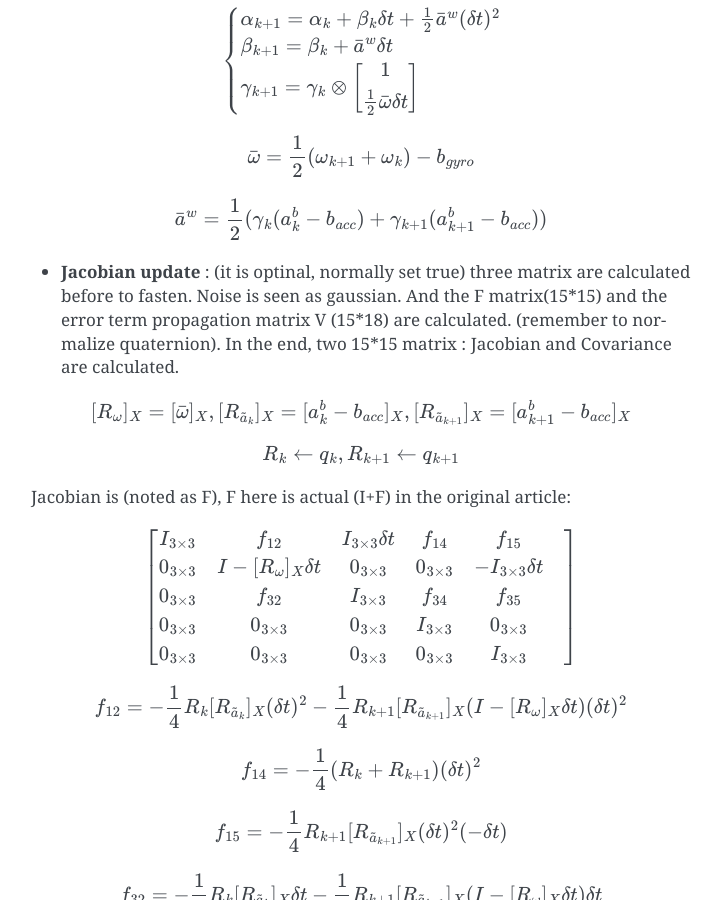
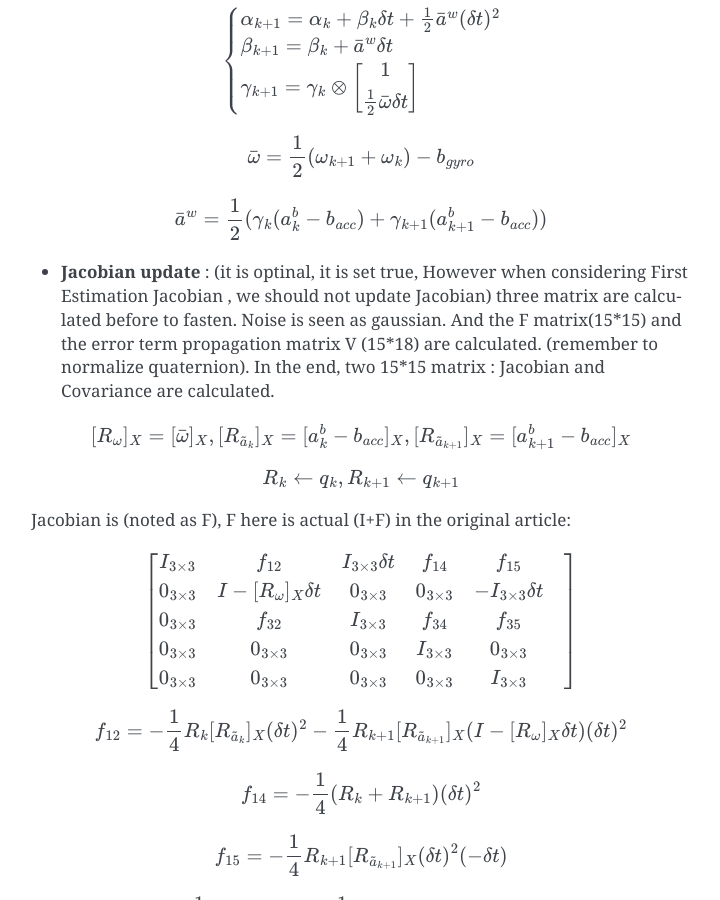
Before and after one commit to gggliuye/VIO, a Sphinx documentation site: the page built from docs/deepblue/LM.rst, in a window 1280 px wide and 900 px high, scrolled down 3203 px. Shown: the whole window, without its empty margins (389-1109 px from the left). Built offline with Sphinx 7.4.7, drawn with Linux system fonts in a browser that asks for light colours; some of the changed text lies outside the part shown.

Commit message:
Update LM.rst

```diff
--- a/docs/deepblue/LM.rst
+++ b/docs/deepblue/LM.rst
@@ -133,7 +133,7 @@ A **IntegrationBase** class is made for pre-intergration management and calculat
 .. math::
     \bar{a}^{w} = \frac{1}{2} ( \gamma_{k}(a_{k}^{b} - b_{acc}) + \gamma_{k+1}(a_{k+1}^{b} - b_{acc}) )
 
-* **Jacobian update** : (it is optinal, normally set true) three matrix are calculated before to fasten. Noise is seen as gaussian. And the F matrix(15*15) and the error term propagation matrix V (15*18) are calculated. (remember to normalize quaternion). In the end, two 15*15 matrix : Jacobian and Covariance are calculated.
+* **Jacobian update** : (it is optinal, it is set true, However when considering First Estimation Jacobian , we should not update Jacobian) three matrix are calculated before to fasten. Noise is seen as gaussian. And the F matrix(15*15) and the error term propagation matrix V (15*18) are calculated. (remember to normalize quaternion). In the end, two 15*15 matrix : Jacobian and Covariance are calculated.
 
 .. math::
     [R_{\omega}]_{X} = [ \bar{\omega} ]_{X} ,
@@ -563,6 +563,9 @@ LinearAlignment
 ~~~~~~~~~~~~~~~~~~~~~~
 
 **Velocity, Gravity Vector and Metric Scale Initialization** (The gravity scale will not be traited as a pre-defined value in this process)
+
+**Accelerometer bias**, as the author claimed, the accelerometer bias is coupled with gravity, and due to the large magnitude of the gravity vector comparing to platform dynamics, and the relatively short during of the initailization phase, these bias terms are hard to observe.
+
 As a result, therefor the state variable should be :
 
 .. math::
```
